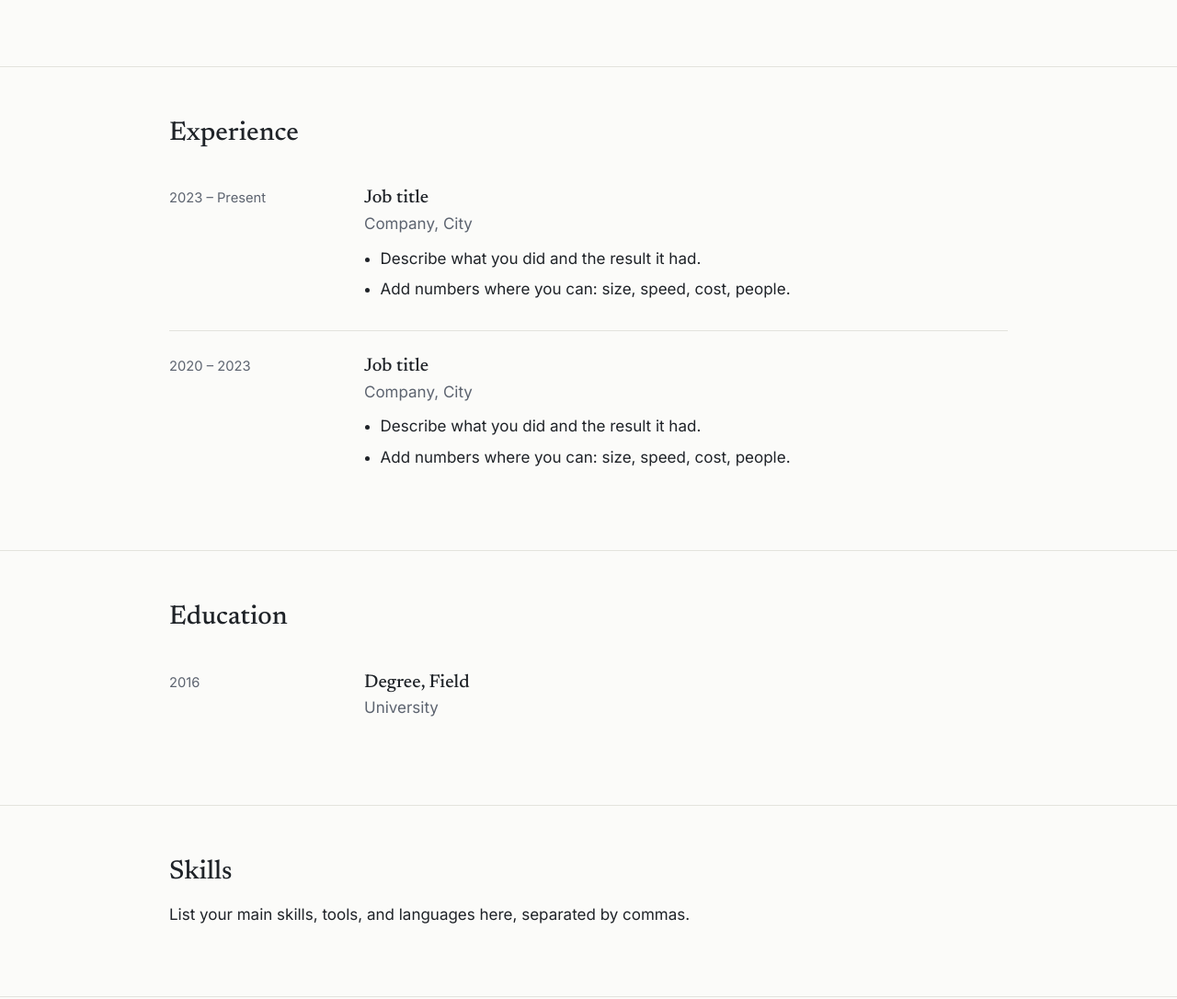
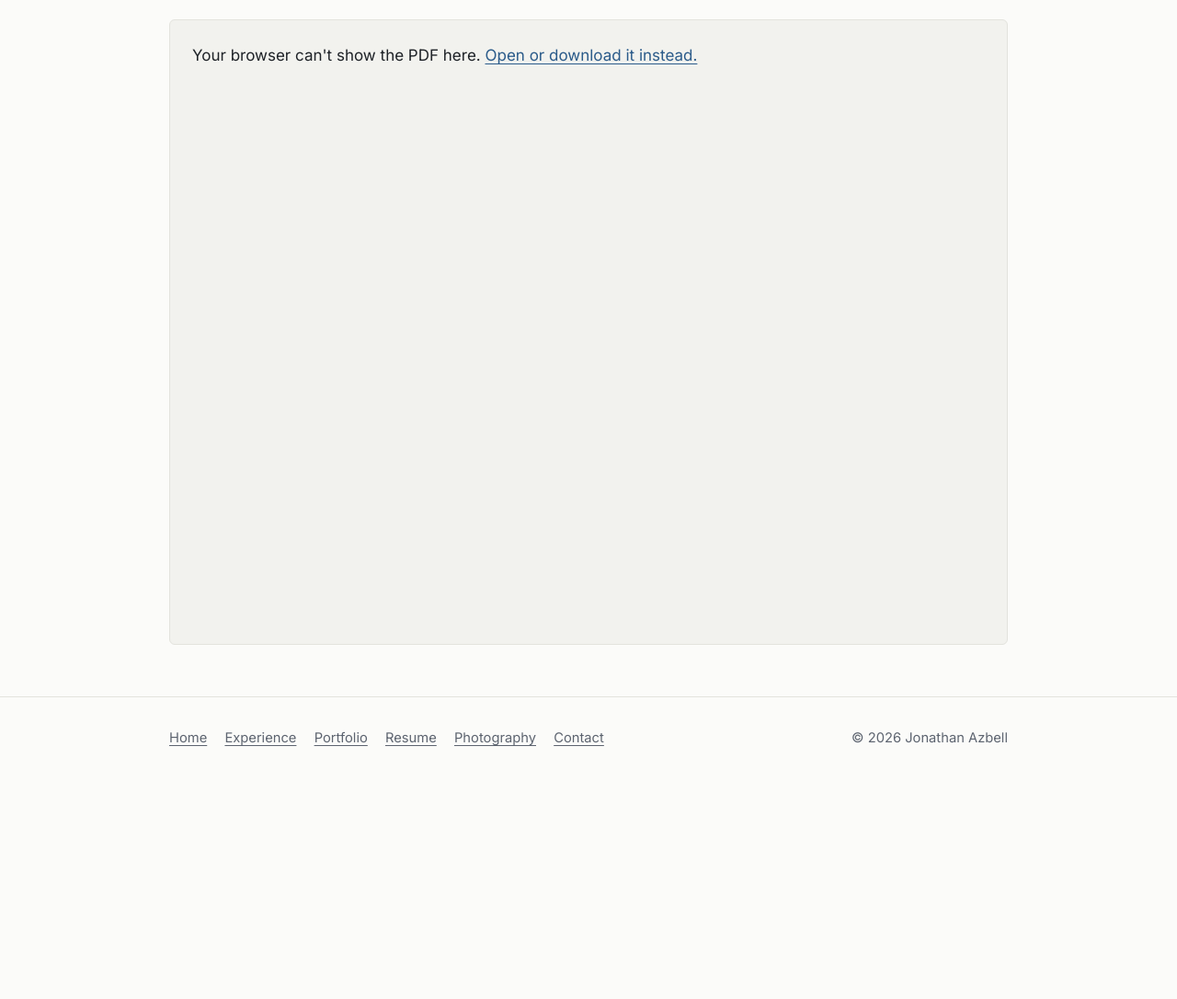
Before and after one commit to jonwazbell/jonwazbell.github.io, a plain HTML site: page resume.html in a window 1280 px wide. Shown: the part 287-1373 px from the top of the page at 92% size. After the commit the page ends 1166 px from the top, so only its background shows below. Drawn offline with Linux system fonts and the light colour scheme.

Commit message:
Changed resume page

```diff
--- a/resume.html
+++ b/resume.html
@@ -4,9 +4,9 @@
   <meta charset="utf-8">
   <meta name="viewport" content="width=device-width, initial-scale=1">
   <title>Resume — Jonathan Azbell</title>
-  <meta name="description" content="Resume and education.">
+  <meta name="description" content="Resume of Jonathan Azbell.">
   <meta property="og:title" content="Resume — Jonathan Azbell">
-  <meta property="og:description" content="Resume and education.">
+  <meta property="og:description" content="Resume of Jonathan Azbell.">
   <meta property="og:type" content="website">
   <link rel="preconnect" href="https://fonts.googleapis.com">
   <link rel="preconnect" href="https://fonts.gstatic.com" crossorigin>
@@ -35,49 +35,10 @@
     <section>
       <div class="wrap">
         <h1>Resume</h1>
-        <p><a class="button" href="assets\Jonathan_Azbell_Resume__Engineering (2).pdf">Download PDF</a></p>
-      </div>
-    </section>
-    <section>
-      <div class="wrap">
-        <h2>Experience</h2>
-        <div class="entry">
-          <div class="when">2023 – Present</div>
-          <div>
-            <h3>Job title</h3>
-            <div class="where">Company, City</div>
-            <ul>
-            <li>Describe what you did and the result it had.</li>
-            <li>Add numbers where you can: size, speed, cost, people.</li>
-            </ul>
-          </div>
-        </div>
-        <div class="entry">
-          <div class="when">2020 – 2023</div>
-          <div>
-            <h3>Job title</h3>
-            <div class="where">Company, City</div>
-            <ul>
-            <li>Describe what you did and the result it had.</li>
-            <li>Add numbers where you can: size, speed, cost, people.</li>
-            </ul>
-          </div>
-        </div>
-      </div>
-    </section>
-    <section>
-      <div class="wrap">
-        <h2>Education</h2>
-        <div class="entry">
-          <div class="when">2016</div>
-          <div><h3>Degree, Field</h3><div class="where">University</div></div>
-        </div>
-      </div>
-    </section>
-    <section>
-      <div class="wrap">
-        <h2>Skills</h2>
-        <p>List your main skills, tools, and languages here, separated by commas.</p>
+        <p><a class="button" href="assets/Jonathan_Azbell_Resume.pdf" download>Download PDF</a></p>
+        <object class="pdf-frame" data="assets/Jonathan_Azbell_Resume.pdf#view=FitH" type="application/pdf" aria-label="Resume PDF">
+          <p>Your browser can't show the PDF here. <a href="assets/Jonathan_Azbell_Resume.pdf">Open or download it instead.</a></p>
+        </object>
       </div>
     </section>
   </main>
--- a/style.css
+++ b/style.css
@@ -141,3 +141,17 @@ section + section { border-top: 1px solid var(--line); }
 }
 .gallery a:hover img { opacity: .92; }
 .gallery figcaption { font-size: .88rem; color: var(--muted); padding-top: .4rem; }
+
+
+/* ---------- Embedded resume PDF ---------- */
+.pdf-frame {
+  display: block;
+  width: 100%;
+  height: 85vh;
+  min-height: 600px;
+  margin-top: 1.5rem;
+  border: 1px solid var(--line);
+  border-radius: 6px;
+  background: var(--surface);
+}
+.pdf-frame p { padding: 1.5rem; }
```
Also changed, not shown: 2 other files.
